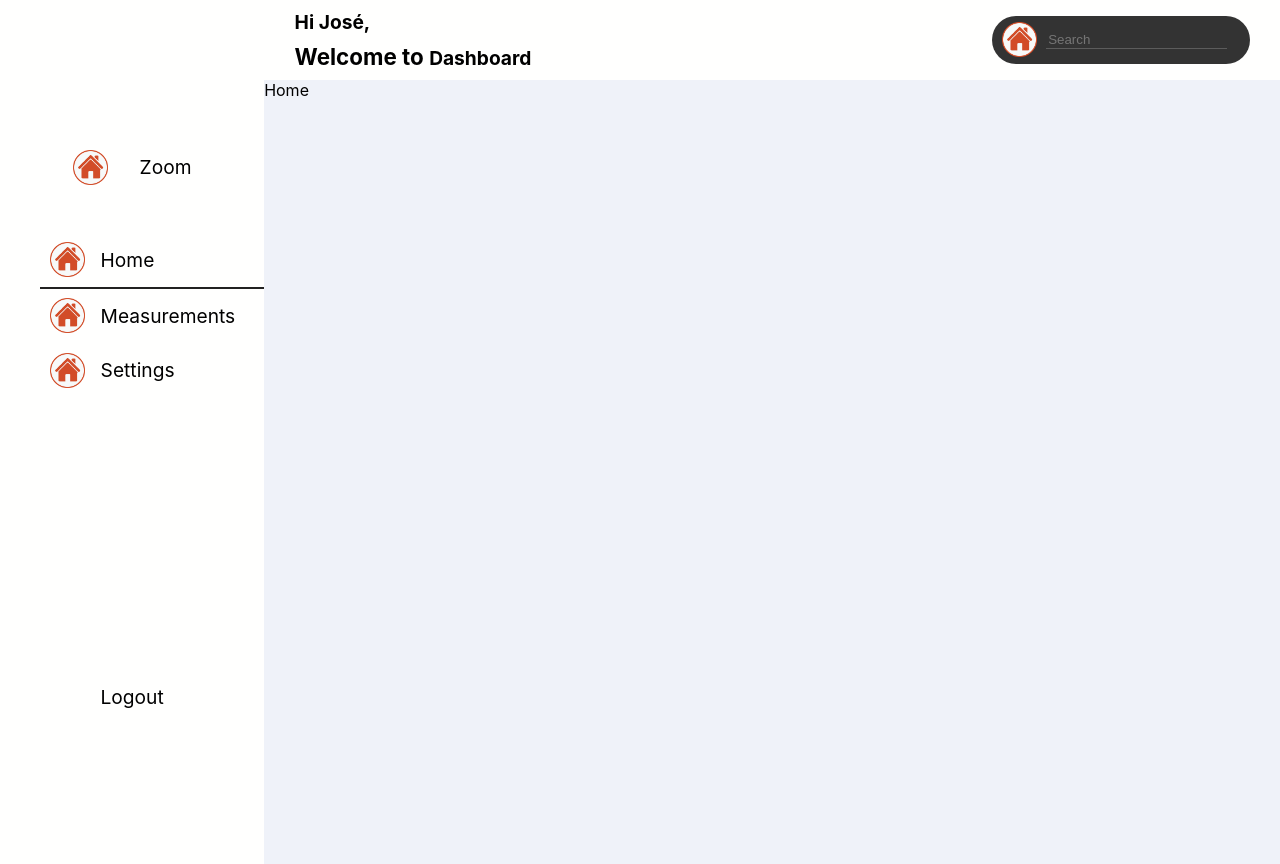
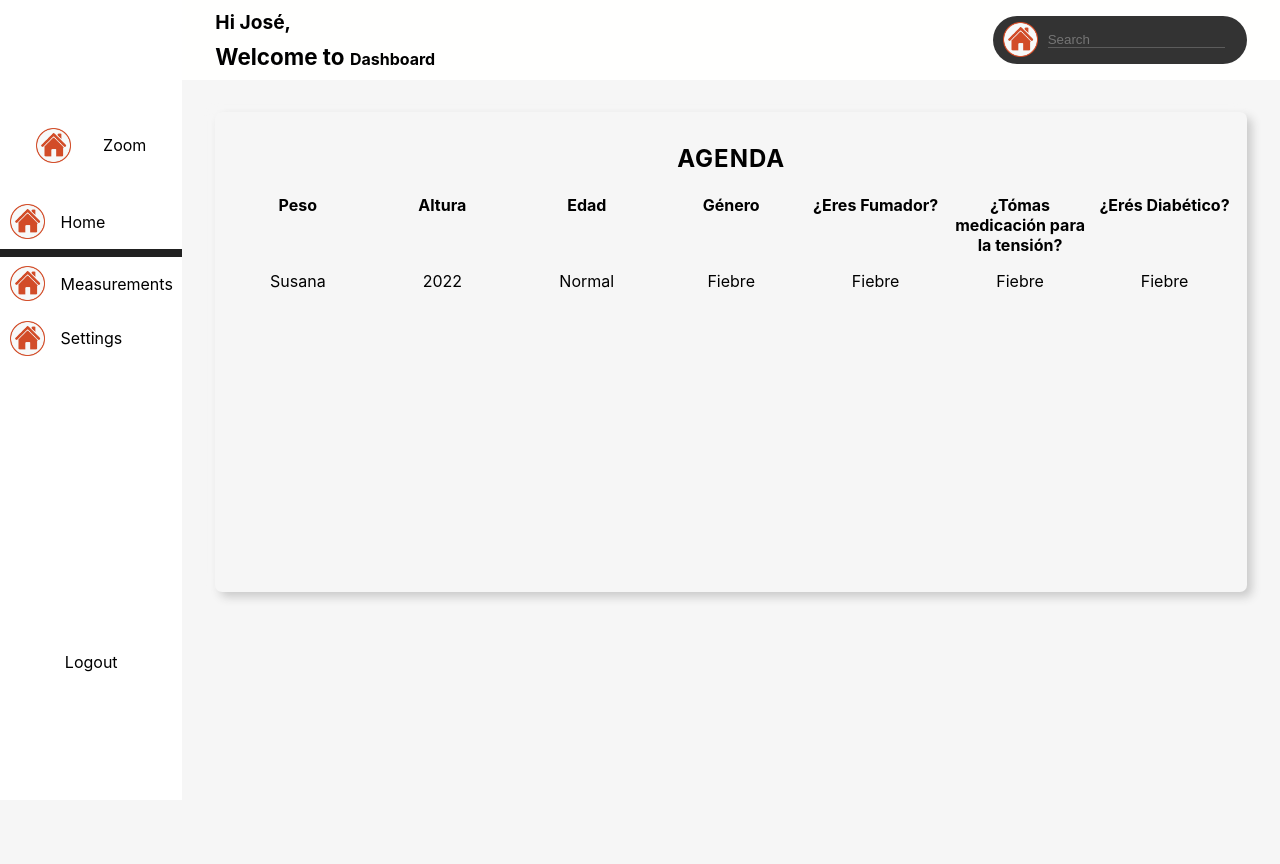
Before and after one commit to josedbolivarma/dashboard, a React (Create React App) app: page / in a window 1280 px wide. After the commit the page ends 800 px from the top, so only its background shows below. Built offline with nearby package versions, Linux system fonts and the light colour scheme.

Commit message:
Dashboard.tsx

```diff
--- a/src/components/sidebar/Sidebar.css
+++ b/src/components/sidebar/Sidebar.css
@@ -1,14 +1,13 @@
 .sidebar {
     position: sticky;
     left: 0;
-    background-color: #FFFFFE;
+    background-color: #FFF;
     height: 100vh;
-    width: 26vw;
+    width: 16vw;
     display: flex;
     flex-direction: column;
     align-items: center;
     justify-content: space-around;
-    padding: 2rem 0;
     gap: 2rem;
 }
 
@@ -32,12 +31,13 @@
 }
 
 .sidebar__links {
+    width: 100%;
     display: flex;
     justify-content: center;
 }
 
 .sidebar__logout {
-    padding: 0.3rem 1rem;
+    /* padding: 0.3rem 0rem; */
     border-radius: 0.6rem;
     display: flex;
     justify-content: flex-start;
@@ -56,7 +56,7 @@
 }
 
 span {
-    font-size: 1.2rem;
+    font-size: 1rem;
     color: #000;
 }
 
@@ -84,7 +84,8 @@ a {
 }
 
 .active {
-    border-bottom: 2px solid #212121;
+    width: 100%;
+    border-bottom: 8px solid #212121;
     color: #FFF;
 }
 
--- /dev/null
+++ b/src/containers/dashboard/Dashboard.css
@@ -0,0 +1,42 @@
+.dashboard {
+    width: 100%;
+    min-height: 60vh;
+    padding: 2rem 0;
+    margin: 2rem auto;
+    border-radius: 7px;
+    background: #f6f6f6;
+    box-shadow:  5px 5px 10px #cacaca,
+             -5px -5px 10px #f6f6f6;
+}
+
+.dashboard__container {
+    width: 98%;
+    margin: 0 auto;
+}
+
+/* Site Style */
+
+.dashboard__title {
+    text-align: center;
+    margin-bottom: 1.4rem;
+    letter-spacing: 1px;
+}
+
+.dashboard__table {
+    width: 100%;
+    display: flex;
+    flex-direction: column;
+    gap: 1rem;
+}
+
+.dashboard__thead,
+.dashboard__body {
+    width: 100%;
+    text-align: center;
+}
+
+.dashboard__tr {
+    width: 100%;
+    display: grid;
+    grid-template-columns: repeat(7, 1fr);
+}
--- /dev/null
+++ b/src/containers/dashboard/Dashboard.tsx
@@ -0,0 +1,55 @@
+import React from 'react';
+
+// Styles
+import './Dashboard.css';
+
+const Dashboard = () => {
+  return (
+    <div className='dashboard'>
+      <div className='dashboard__container'>
+      <div>
+        <h2 className='dashboard__title'>AGENDA</h2>
+            <table className='dashboard__table'>
+                <thead className='dashboard__thead'>
+                    <tr className='dashboard__tr'>
+                        <th>Peso</th>
+                        <th>Altura</th>
+                        <th>Edad</th>
+                        <th>Género</th>
+                        <th>¿Eres Fumador?</th>
+                        <th>¿Tómas medicación para la tensión?</th>
+                        <th>¿Erés Diabético?</th>
+                    </tr>
+                </thead>
+                <tbody className='dashboard__body'>
+                <tr className='dashboard__tr'>
+                                <td>Susana</td>
+                                <td>2022</td>
+                                <td>Normal</td>
+                                <td>Fiebre</td>
+                                <td>Fiebre</td>
+                                <td>Fiebre</td>
+                                <td>Fiebre</td>
+                            </tr>
+                    {/* {
+                        citas.map(cita => (
+                            <tr key={cita.id}>
+                                <td>{cita.nombre}</td>
+                                <td>{cita.fecha}</td>
+                                <td>{cita.hora}</td>
+                                <td>{cita.sintomas}</td>
+                                <td>
+                                    <button onClick={() => console.log(cita.id)} className='btn btn-warning'>Eliminar</button>
+                                </td>
+                            </tr>
+                        ))
+                    } */}
+                </tbody>
+            </table>
+    </div>
+      </div>
+    </div>
+  )
+}
+
+export default Dashboard
--- a/src/index.css
+++ b/src/index.css
@@ -1,3 +1,11 @@
+*,
+*::after,
+*::before {
+  margin: 0;
+  padding: 0;
+  box-sizing: border-box;
+}
+
 body {
   margin: 0;
   font-family: -apple-system, BlinkMacSystemFont, 'Segoe UI', 'Roboto', 'Oxygen',
@@ -5,7 +13,7 @@ body {
     sans-serif;
   -webkit-font-smoothing: antialiased;
   -moz-osx-font-smoothing: grayscale;
-  background-color: #eff2f9;
+  background-color: #f6f6f6;
 }
 
 h1,
@@ -20,6 +28,8 @@ h6 {
 
 ul {
   list-style: none;
+  padding: 0;
+  margin: 0;
 }
 
 code {
--- /dev/null
+++ b/src/pages/home/Home.css
@@ -0,0 +1,8 @@
+.home {
+    width: 100%
+}
+
+.home__container {
+    width: 94%;
+    margin: 0 auto;
+}
--- a/src/pages/home/Home.tsx
+++ b/src/pages/home/Home.tsx
@@ -1,8 +1,16 @@
 import React from 'react'
+import Dashboard from '../../containers/dashboard/Dashboard'
+
+//Styles
+import './Home.css';
 
 const Home = () => {
   return (
-    <div>Home</div>
+    <div className='home'>
+        <div className='home__container'>
+          <Dashboard />
+        </div>
+    </div>
   )
 }
 
```
